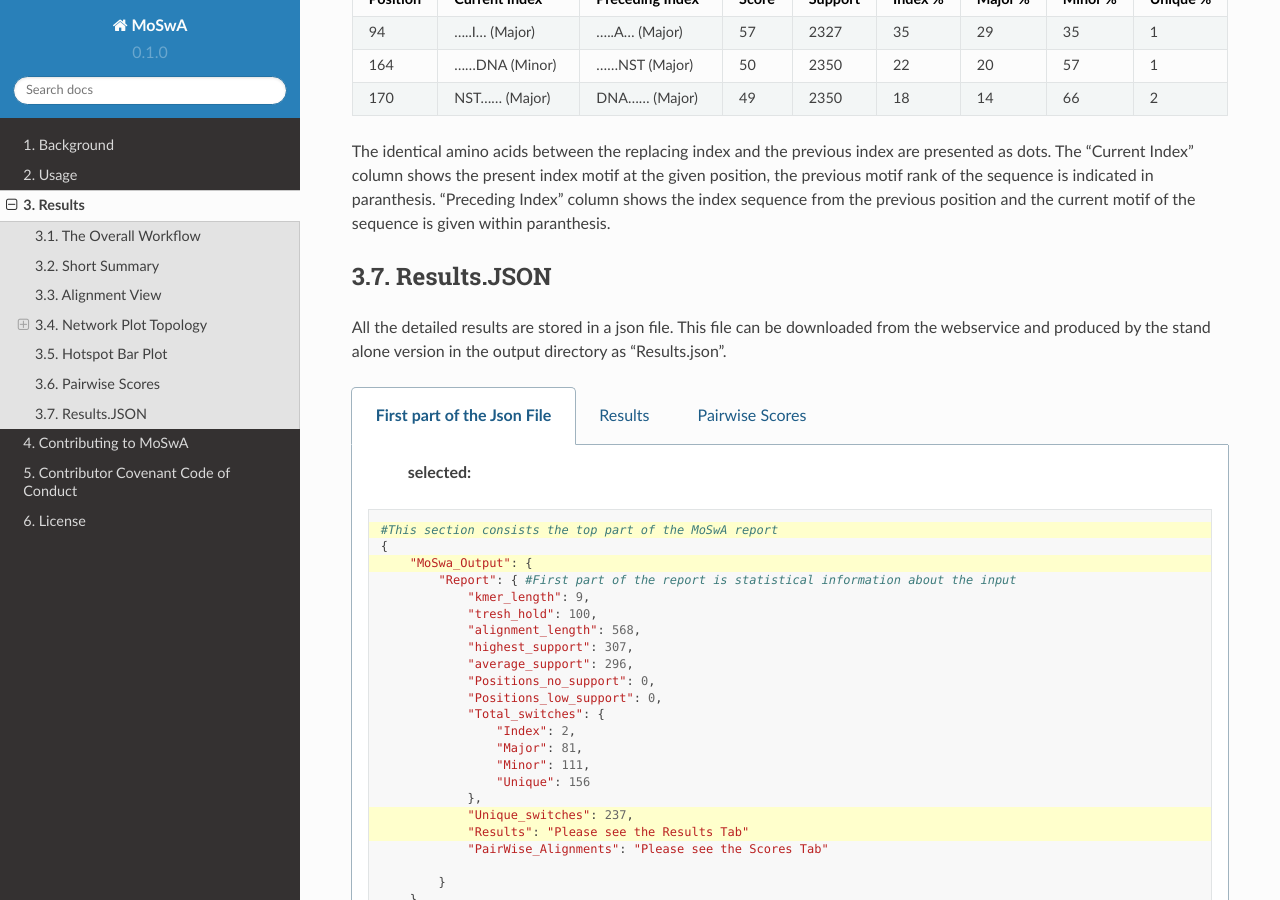
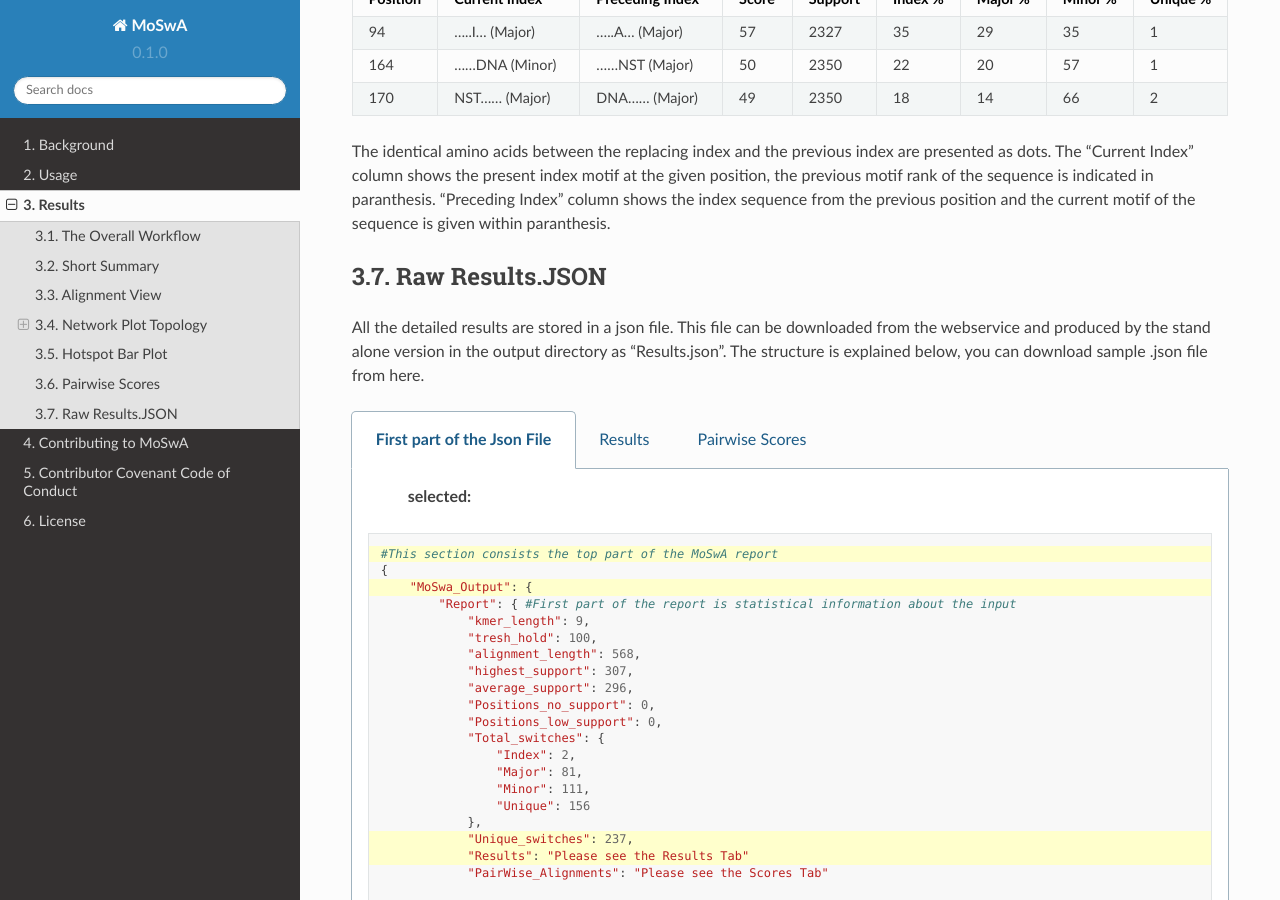
Before and after one commit to macelik/MoSwADocs, a Sphinx documentation site: the page built from docs/source/results.rst, in a window 1280 px wide and 900 px high, scrolled down 6571 px. Built offline with Sphinx 7.4.7 and the Read the Docs theme 2.0.0, drawn with Linux system fonts in a browser that asks for light colours.

Commit message:
Update results.rst

```diff
--- a/docs/source/results.rst
+++ b/docs/source/results.rst
@@ -206,10 +206,10 @@
 
 The identical amino acids between the replacing index and the previous index are presented as dots. The "Current Index" column shows the present index motif at the given position, the previous motif rank of the sequence is indicated in paranthesis. "Preceding Index" column shows the index sequence from the previous position and the current motif of the sequence is given within paranthesis.
 
-Results.JSON
-------------
+Raw Results.JSON
+----------------
 
-All the detailed results are stored in a json file. This file can be downloaded from the webservice and produced by the stand alone version in the output directory as "Results.json".
+All the detailed results are stored in a json file. This file can be downloaded from the webservice and produced by the stand alone version in the output directory as "Results.json". The structure is explained below, you can download sample .json file from here.
 
 .. tabs::
 
```
